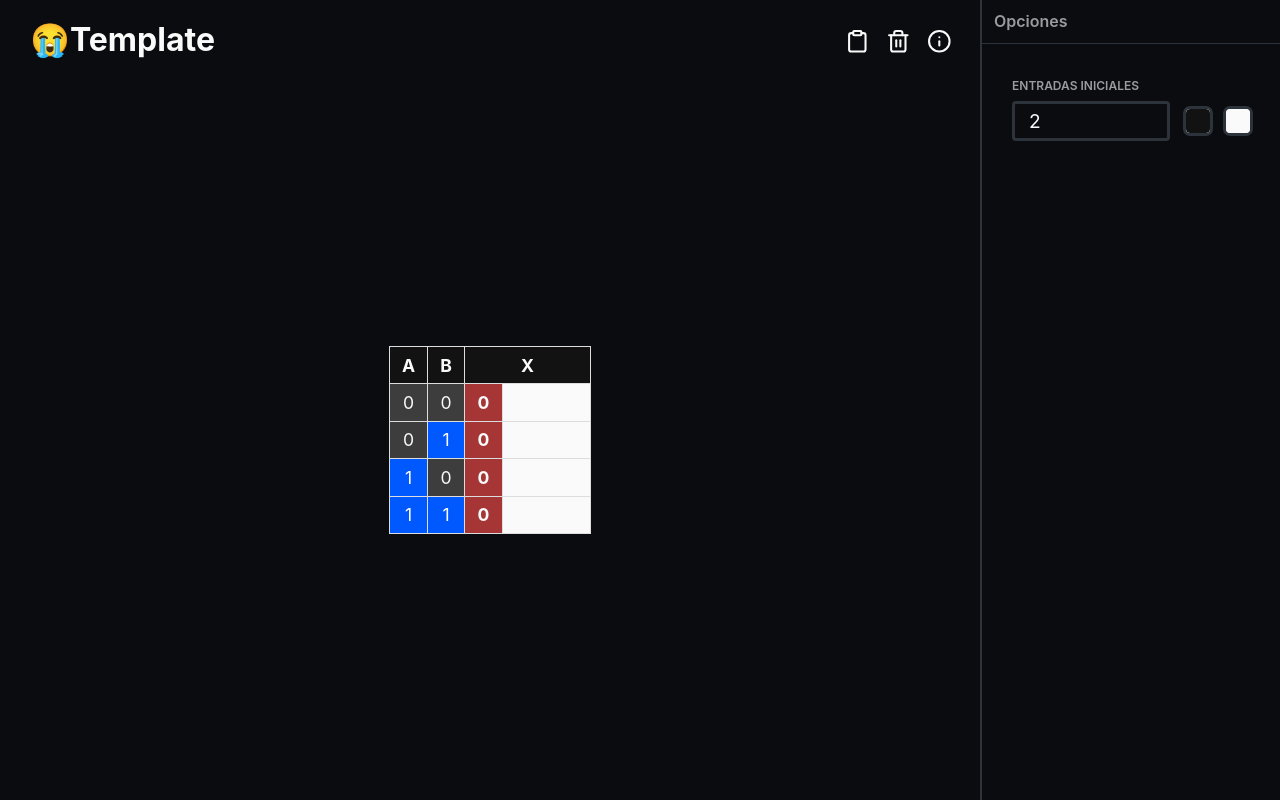
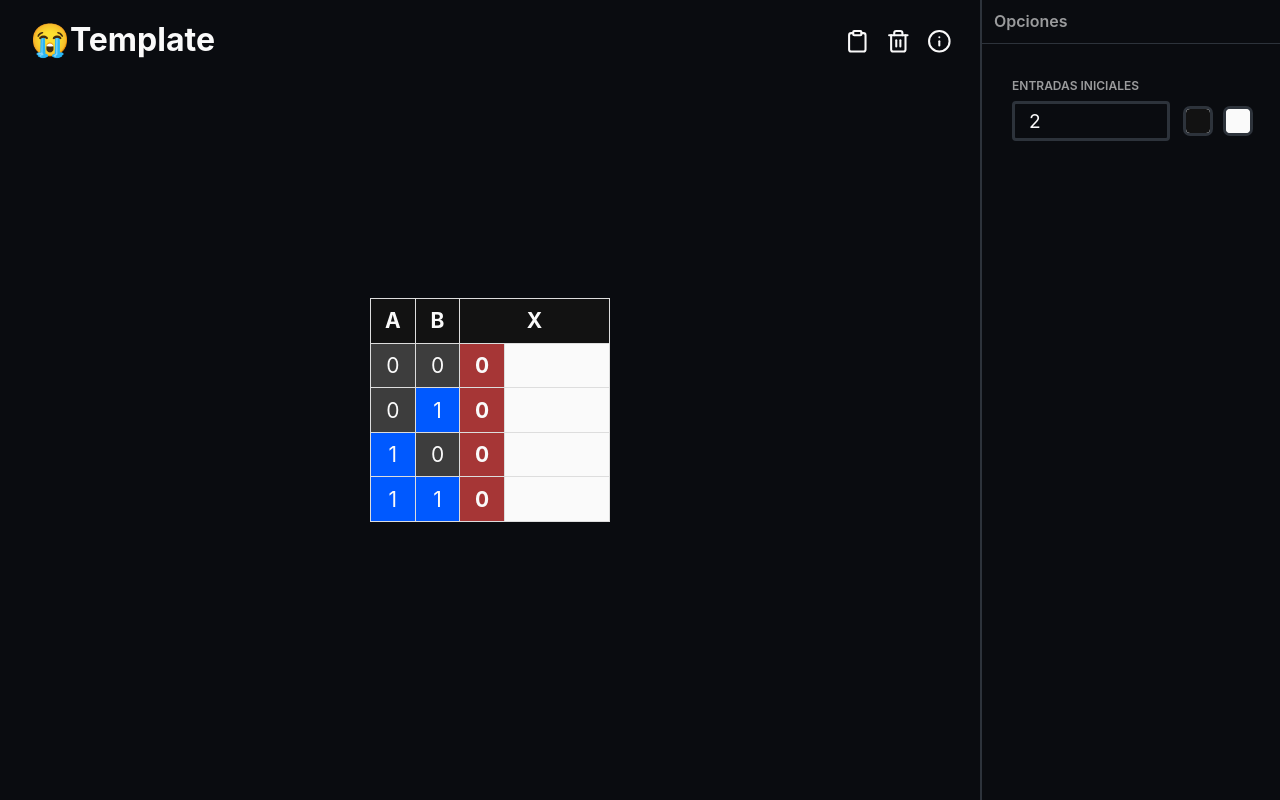
Before and after one commit to munozrc/truth-table-template, a React (Vite) app: page / in a window 1280 px wide. Built offline with nearby package versions, Linux system fonts and the light colour scheme.

Commit message:
fix content width

```diff
--- a/src/components/Table/styles.module.css
+++ b/src/components/Table/styles.module.css
@@ -1,7 +1,8 @@
 .table {
+  min-width: max-content;
   border-collapse: collapse;
   background-color: #fafafa;
-  font-size: 1.1em;
+  margin: 30px 60px;
 }
 
 .th, .td, .td__expression {
@@ -9,6 +10,7 @@
   width: 2.125em;
   height: 2.125em;
   text-align: center;
+  font-size: 0.75em;
 }
 
 .th {
--- a/src/views/Dashboard/PanelResult/styles.module.css
+++ b/src/views/Dashboard/PanelResult/styles.module.css
@@ -1,6 +1,6 @@
 .wrapper {
   grid-area: result;
-  overflow-y: auto;
+  overflow: auto;
 }
 
 .wrapper__table {
@@ -8,6 +8,6 @@
   align-items: center;
   justify-content: center;
   min-height: calc(100% - 60px);
-  min-width: calc(100% - 60px);
-  margin: 30px;
+  min-width: max-content;
+  font-size: 28px;
 }
```
